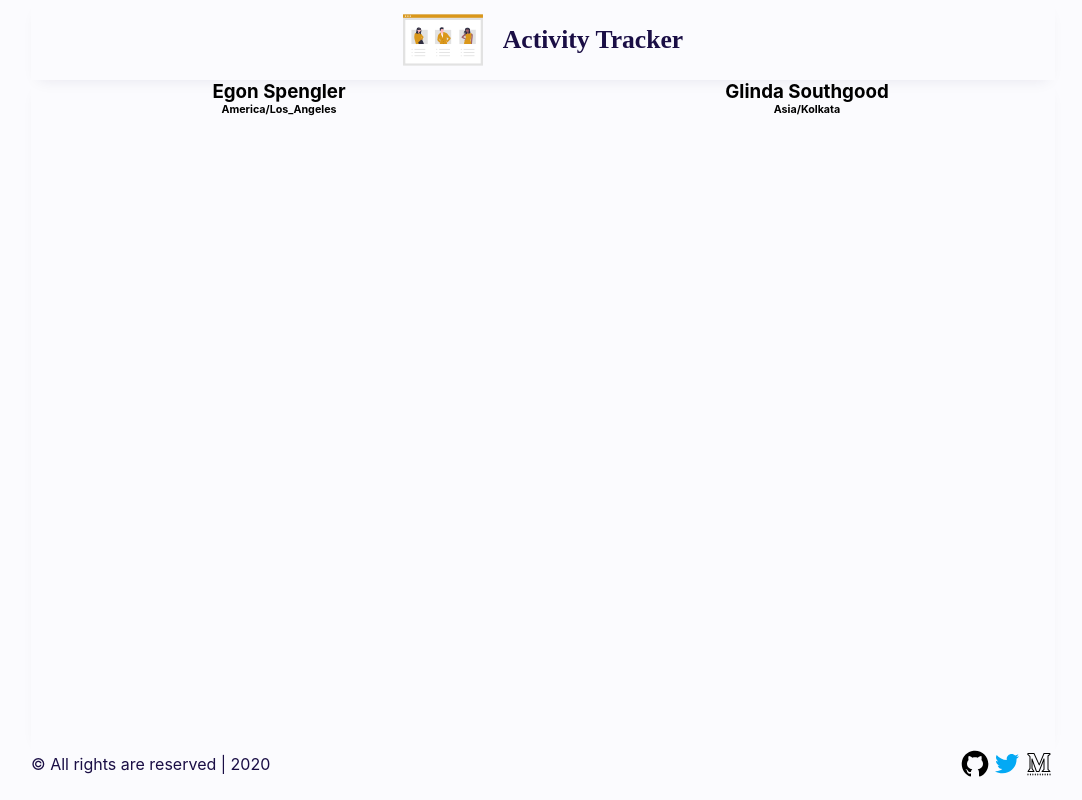
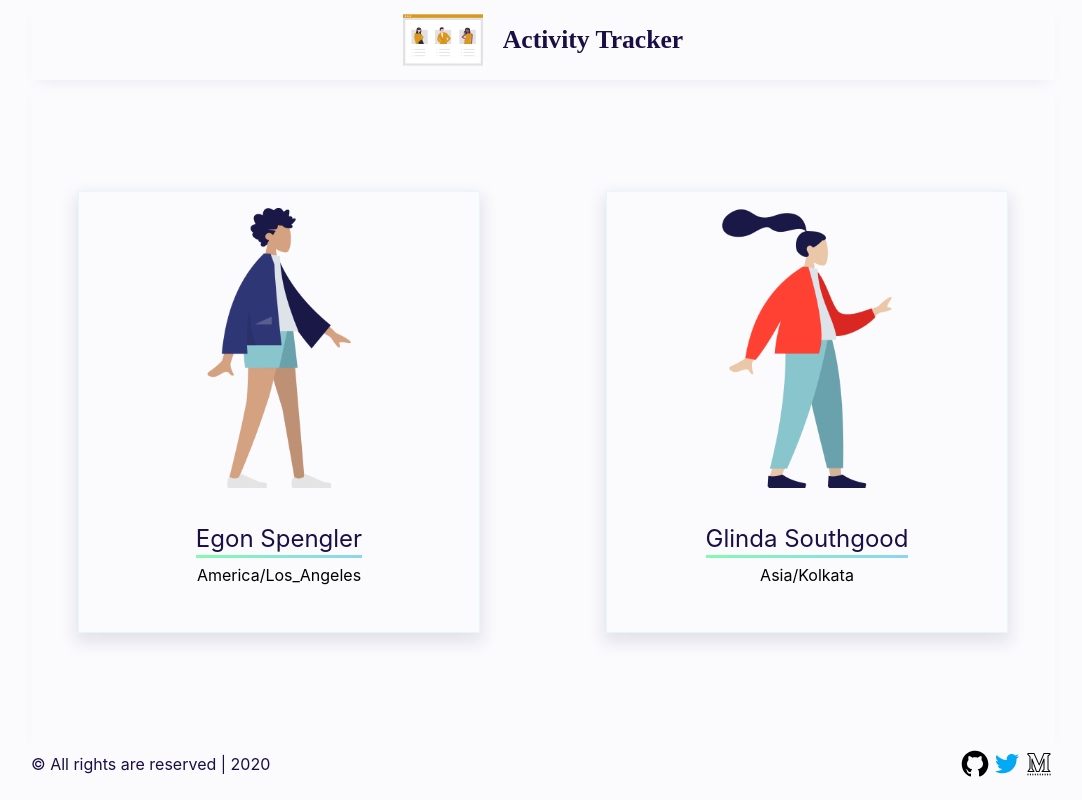
Before and after one commit to malhotra-parul/activity-tracker-react, a React (Create React App) app: page / in a window 1280 px wide. Shown: the whole page, without its empty margins (97-1179 px from the left). Built offline with nearby package versions, Linux system fonts and the light colour scheme; a web font is replaced by a local one.

Commit message:
built the user card and users components

```diff
--- a/src/components/UserCard.jsx
+++ b/src/components/UserCard.jsx
@@ -1,12 +1,67 @@
-import React from 'react'
+import React from "react";
+import styled from "styled-components";
 
-const UserCard = ({ name, tz, activity}) => {
-    return (
-        <div >
-            <h3>{name}</h3>
-            <h6>{tz}</h6>
-        </div>
-    )
-}
+const Card = styled.div`
+  height: 55vh;
+  width: 400px;
+  border: 1px solid #e7f5fd;
+  box-shadow: 0 7px 15px 3px rgba(25, 4, 69, 0.1);
+  grid-column: auto;
+  justify-self: center;
+  align-self: center;
+  transition: all 0.05s ease-in-out;
 
-export default UserCard
+  &:hover {
+    box-shadow: 0 7px 15px 7px rgba(25, 4, 69, 0.1);
+  }
+`;
+
+const ProfilePicture = styled.img`
+  height: 35vh;
+  padding: 1em;
+`;
+
+const UserDetails = styled.div`
+  display: flex;
+  flex-direction: column;
+  justify-content: space-around;
+  align-items: center;
+  padding: 1em;
+`;
+
+const Name = styled.p`
+  font-size: 1.5em;
+  padding-bottom: 0.5em;
+  color: #1a0e45;
+  background-color: "#F9A826";
+  background-position: 100% 100%;
+`;
+
+const Span = styled.span`
+  background-image: linear-gradient(120deg, #84fab0 0%, #8fd3f4 100%);
+  background-repeat: no-repeat;
+  background-size: 100% 0.2em;
+  background-position: 0 83%;
+  transition: background-size 0.25s ease-in;
+  &:hover {
+    background-size: 110% 88%;
+  }`
+
+  const handleClick = (e) => {
+
+      console.log(e.target);
+  }
+
+const UserCard = ({ name, tz, activity, photo }) => {
+  return (
+    <Card onClick={handleClick}>
+      <ProfilePicture src={photo} alt="profile-pic" />
+      <UserDetails>
+          <Span><Name>{name}</Name></Span>
+        <p>{tz}</p>
+      </UserDetails>
+    </Card>
+  );
+};
+
+export default UserCard;
--- a/src/components/Users.jsx
+++ b/src/components/Users.jsx
@@ -15,8 +15,8 @@ const UserWrapper = styled.div`
 
 const Users = () => {
   const userList = data.members.map(
-    ({ id, real_name, tz, activity_periods }) => (
-      <UserCard key={id} name={real_name} tz={tz} activity={activity_periods} />
+    ({ id, real_name, tz, activity_periods, photo }) => (
+      <UserCard key={id} name={real_name} tz={tz} activity={activity_periods} photo={photo}/>
     )
   );
   console.log(userList);
--- a/src/mock_api.js
+++ b/src/mock_api.js
@@ -1,9 +1,13 @@
+import photoOne from "./assets/users/humaaans(6).png";
+import photoTwo from "./assets/users/humaaans(5).png";
+
 const data = {
 	"ok": true,
 	"members": [{
 			"id": "W012A3CDE",
 			"real_name": "Egon Spengler",
 			"tz": "America/Los_Angeles",
+			"photo": photoOne,
 			"activity_periods": [{
 					"start_time": "Feb 1 2020  1:33PM",
 					"end_time": "Feb 1 2020 1:54PM"
@@ -22,6 +26,7 @@ const data = {
 			"id": "W07QCRPA4",
 			"real_name": "Glinda Southgood",
 			"tz": "Asia/Kolkata",
+			"photo": photoTwo,
 			"activity_periods": [{
 					"start_time": "Feb 1 2020  1:33PM",
 					"end_time": "Feb 1 2020 1:54PM"
```
